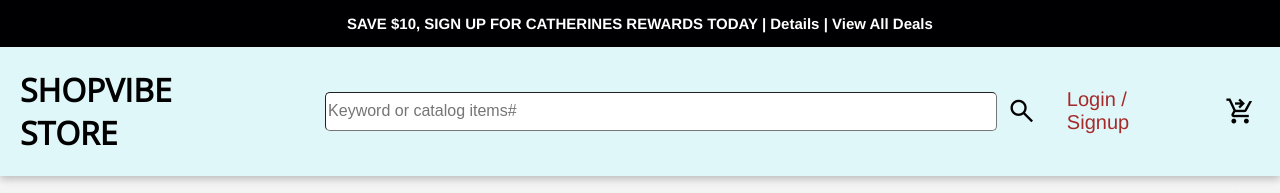
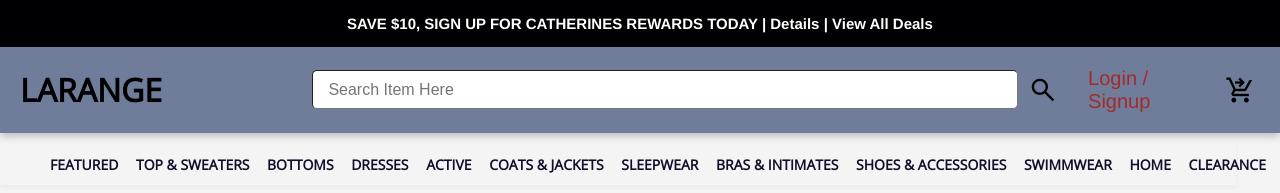
Before and after one commit to mayki21/Larange_e_commerce, a plain HTML site: page frontend/index.html in a window 1280 px wide. Shown: the top 193 px of the page. Drawn offline with nearby package versions, Linux system fonts and the light colour scheme; some packages are replaced by stand-ins of ours; a script that the page names is missing.

Commit message:
frontend

```diff
--- a/frontend/index.css
+++ b/frontend/index.css
@@ -72,7 +72,7 @@
     object-fit: cover;
     width: auto;
     /* border: 1px solid black; */
-    background-color: #E0F7FA;
+    background-color: #6f7d9b;
 
     display: flex;
     /* border: 2px solid red; */
@@ -104,7 +104,7 @@
     border-width: 1px;
     text-decoration: none;
     width: 700px;
-    margin-left: 60px;
+    margin-left: 150px;
     height: 35px;
   }
 
--- a/frontend/index.html
+++ b/frontend/index.html
@@ -35,8 +35,8 @@
 
         <div id="nav-3">
             <div>
-                <h1> <a href="./index.html"> SHOPVIBE STORE</a> </h1>
-                <input type="text" placeholder="Keyword or catalog items#" id="search-bar">
+                <h1> <a href="./index.html"> LARANGE</a> </h1>
+                <input type="text" placeholder="   Search Item Here" id="search-bar">
                 <span class="material-symbols-outlined">
                     search
                 </span>
```
